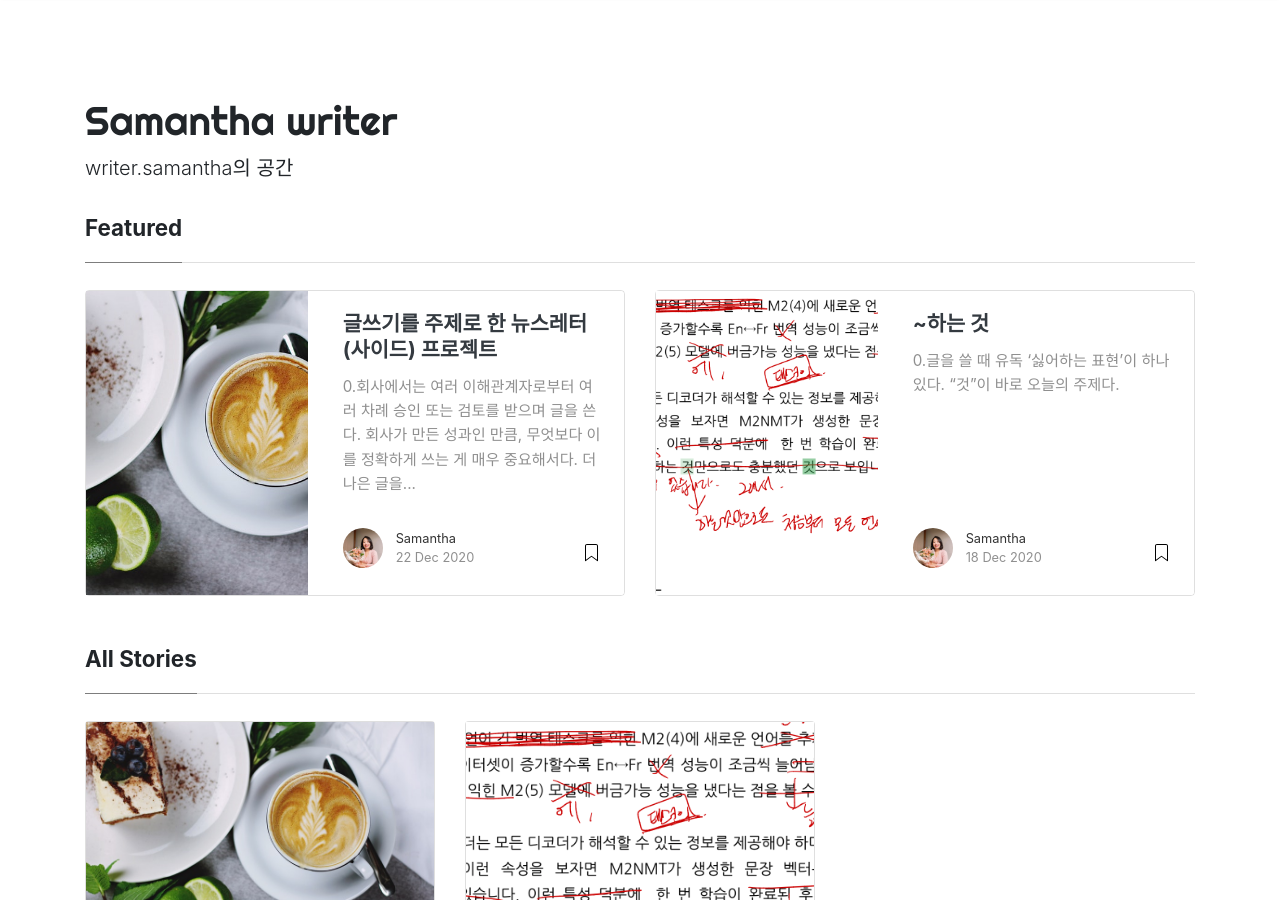
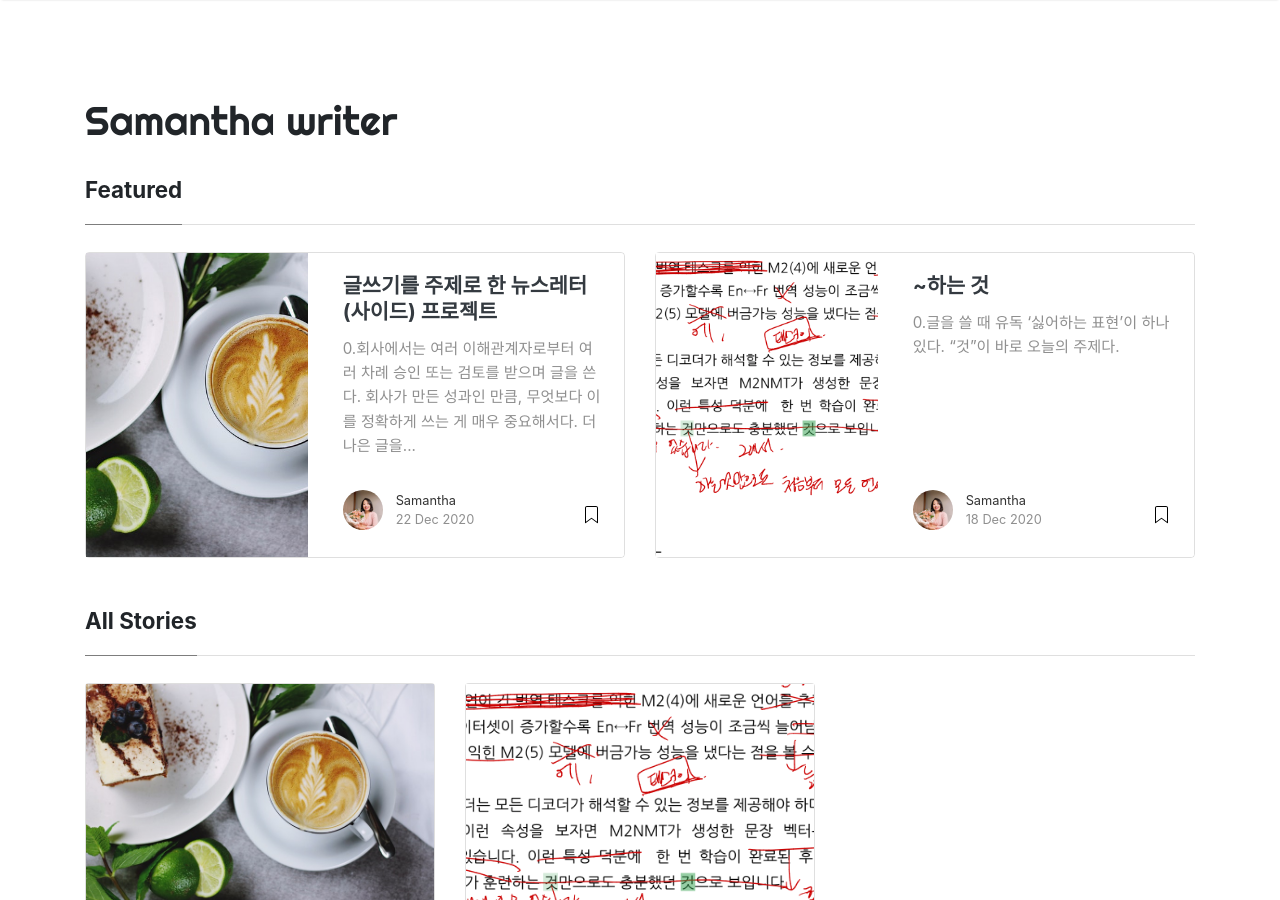
Before and after one commit to samantha-writer/samantha-writer.github.io, a Jekyll site: the page built from index.html, in a window 1280 px wide and 900 px high. Built offline with Jekyll 4.4.1, drawn with Linux system fonts in a browser that asks for light colours; nearby versions of some CDN libraries; the list of posts is cut into pages by our own code.

Commit message:
Update _config.yml

```diff
--- a/_config.yml
+++ b/_config.yml
@@ -1,7 +1,7 @@
 # Site
 name: "Samantha writer"
 title: "Samantha writer"
-description: "writer.samantha의 공간"
+description: ""
 logo: 'assets/images/logo.png'
 favicon: 'assets/images/logo.png'
 baseurl: /blog
```
